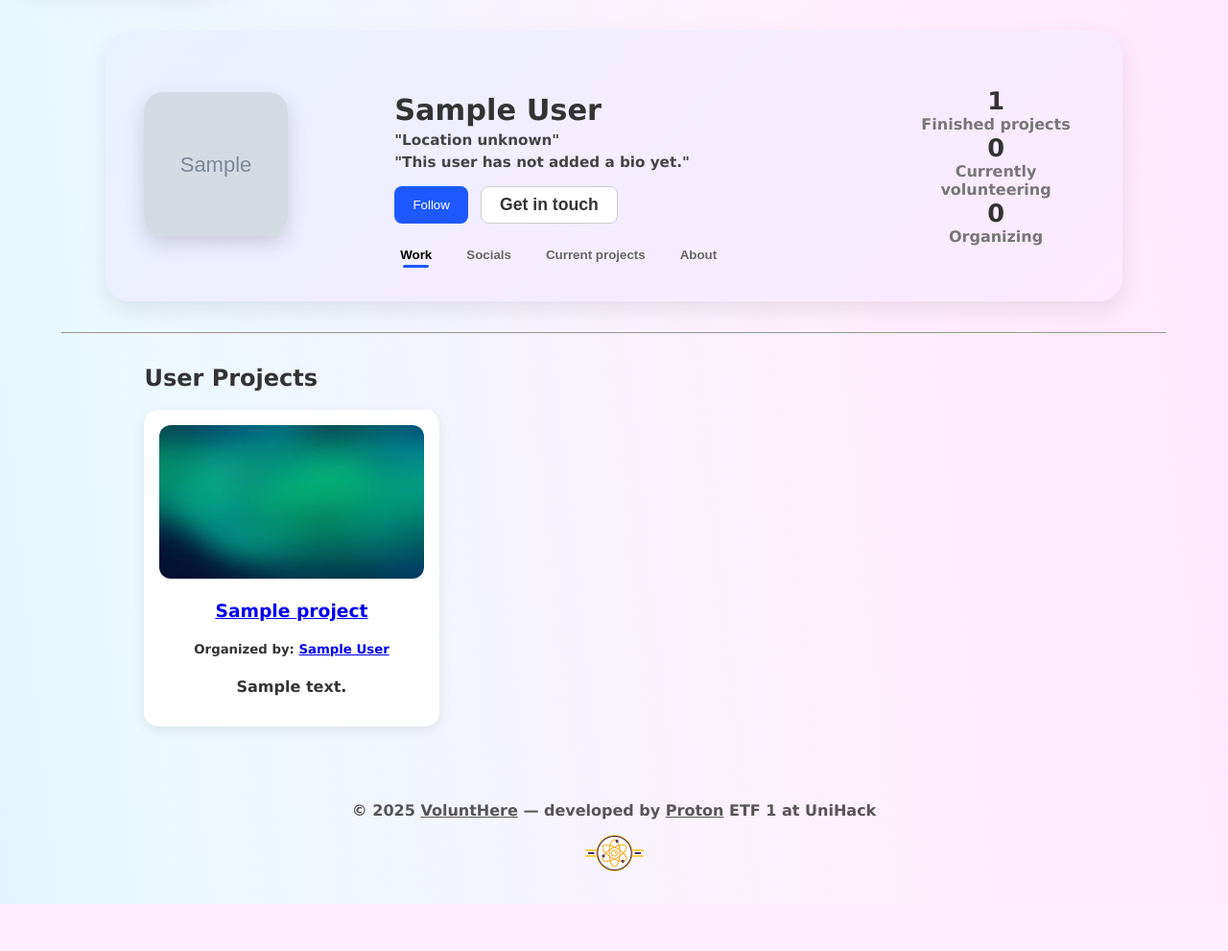
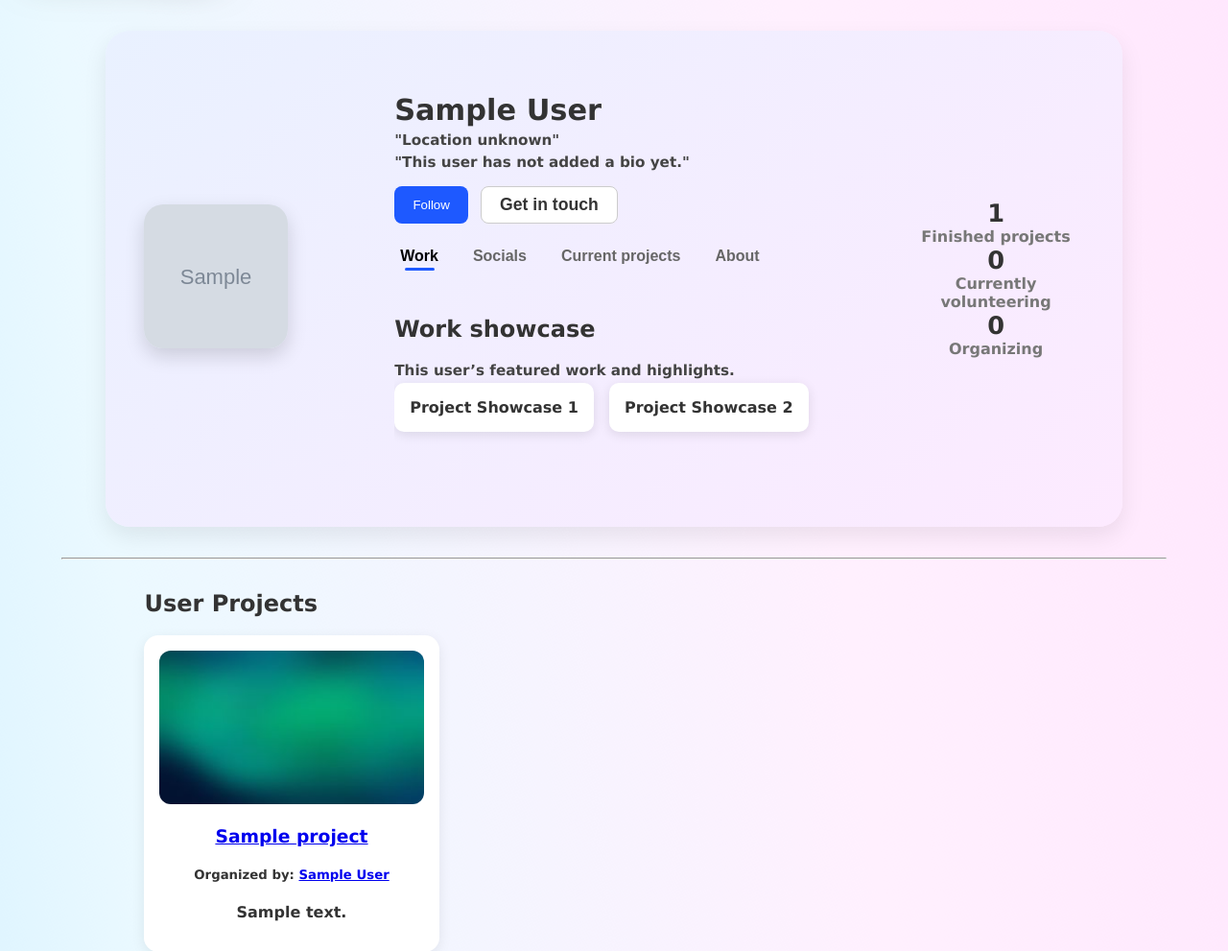
Before and after one commit to proton-org-rs/VoluntHere, a Flask app: a page that uses app/templates/user/user-profile.html in a window 1280 px wide. Shown: the part 98-1089 px from the top of the page at 96% size. Before the commit the page ends 1040 px from the top, so only its background shows below. Run offline with Flask 3, Linux system fonts and the light colour scheme; tables that the repository leaves empty hold one stand-in row (values such as "Sample post"); grey boxes marked "Sample" are stand-in pictures.

Commit message:
Additional funcionality to user profile. Added sliding tabs for showing more information. Work in progress

```diff
--- a/app/static/css/user-profile.css
+++ b/app/static/css/user-profile.css
@@ -230,3 +230,93 @@
         height: 140px;
     }
 }
+
+
+
+/* TAB BUTTONS */
+.profile-tabs {
+    display: flex;
+    gap: 1.5rem;
+    margin-top: 1.5rem;
+}
+
+.profile-tabs .tab-btn {
+    background: none;
+    border: none;
+    font-weight: 600;
+    cursor: pointer;
+    color: #666;
+    position: relative;
+    font-size: 1rem;
+}
+
+.profile-tabs .tab-btn.active {
+    color: #000;
+}
+
+.profile-tabs .tab-btn.active::after {
+    content: "";
+    position: absolute;
+    width: 60%;
+    height: 3px;
+    background: #1e59ff;
+    bottom: -5px;
+    left: 20%;
+    border-radius: 3px;
+}
+
+/* TAB CONTENT WRAPPER */
+.tab-content-wrapper {
+    position: relative;
+    overflow: hidden;
+    margin-top: 2rem;
+    min-height: 200px;
+}
+
+/* INDIVIDUAL TABS */
+.tab-content {
+    position: absolute;
+    width: 100%;
+    opacity: 0;
+    transform: translateX(40px);
+    transition: 0.4s ease;
+    pointer-events: none;
+}
+
+.active-tab {
+    opacity: 1;
+    transform: translateX(0);
+    pointer-events: auto;
+}
+
+/* ANIMATION CLASSES */
+.slide-out-left {
+    animation: slideOutLeft 0.35s forwards ease;
+}
+
+.slide-in-right {
+    animation: slideInRight 0.35s forwards ease;
+}
+
+@keyframes slideOutLeft {
+    from { transform: translateX(0); opacity: 1; }
+    to { transform: translateX(-50px); opacity: 0; }
+}
+
+@keyframes slideInRight {
+    from { transform: translateX(50px); opacity: 0; }
+    to { transform: translateX(0); opacity: 1; }
+}
+
+/* Content styling example */
+.work-gallery {
+    display: flex;
+    gap: 1rem;
+}
+
+.work-card {
+    background: #fff;
+    padding: 1rem;
+    border-radius: 10px;
+    box-shadow: 0 3px 12px rgba(0,0,0,0.1);
+}
--- a/app/templates/user/user-profile.html
+++ b/app/templates/user/user-profile.html
@@ -4,6 +4,8 @@
 {% block style %}
 <link rel="stylesheet" href="{{ url_for('static', filename='css/user-profile.css') }}">
 {% endblock %}
+
+{% block script %} <script src="{{ url_for('static', filename='js/profile-tabs.js') }}"></script> {% endblock %}
 
 {% block content %}
 
@@ -28,13 +30,75 @@
         </div>
 
         <!-- Tabs -->
+
         <div class="profile-tabs">
-            <button class="active">Work</button>
-            <button>Socials</button>
-            <button>Current projects</button>
-            <button>About</button>
+            <button class="tab-btn active" data-tab="work">Work</button>
+            <button class="tab-btn" data-tab="socials">Socials</button>
+            <button class="tab-btn" data-tab="current">Current projects</button>
+            <button class="tab-btn" data-tab="about">About</button>
         </div>
-    </div>
+
+        <!-- TAB CONTENT WRAPPER -->
+        <div class="tab-content-wrapper">
+
+            <!-- WORK TAB -->
+            <div class="tab-content active-tab" id="tab-work">
+                <h2>Work showcase</h2>
+                <p>This user’s featured work and highlights.</p>
+                <div class="work-gallery">
+                    <div class="work-card">Project Showcase 1</div>
+                    <div class="work-card">Project Showcase 2</div>
+                </div>
+            </div>
+
+            <!-- SOCIALS TAB -->
+            <div class="tab-content" id="tab-socials">
+                <h2>Social Links</h2>
+
+                {% if user.facebook or user.instagram or user.linkedin %}
+                    <ul>
+                        {% if user.facebook %}
+                            <li><a href="{{ user.facebook }}" target="_blank">Facebook</a></li>
+                        {% endif %}
+                        {% if user.instagram %}
+                            <li><a href="{{ user.instagram }}" target="_blank">Instagram</a></li>
+                        {% endif %}
+                        {% if user.linkedin %}
+                            <li><a href="{{ user.linkedin }}" target="_blank">LinkedIn</a></li>
+                        {% endif %}
+                    </ul>
+                {% else %}
+                    <p>This user has no social links yet.</p>
+                {% endif %}
+            </div>
+
+            <!-- CURRENT PROJECTS TAB -->
+            <div class="tab-content" id="tab-current">
+                <h2>Current volunteering</h2>
+
+                {% if current_projects %}
+                    <ul>
+                        {% for application in current_projects %}
+                            <li>
+                                <strong>{{ application.project.title }}</strong> –
+                                {{ application.project.short_description }}
+                            </li>
+                        {% endfor %}
+                    </ul>
+                {% else %}
+                    <p>This user is not currently participating in any active projects.</p>
+                {% endif %}
+            </div>
+
+            <!-- ABOUT TAB -->
+            <div class="tab-content" id="tab-about">
+                <h2>About {{ user.name }}</h2>
+                <p>{{ user.bio or "No biography added yet." }}</p>
+                <p>Member since: {{ user.created_at.strftime("%Y-%m-%d") }}</p>
+            </div>
+
+        </div>
+        </div>
 
     <div class="profile-right">
         <div class="stat">
```
Also changed, not shown: app/static/js/profile-tabs.js (added, +39 -0 lines).
